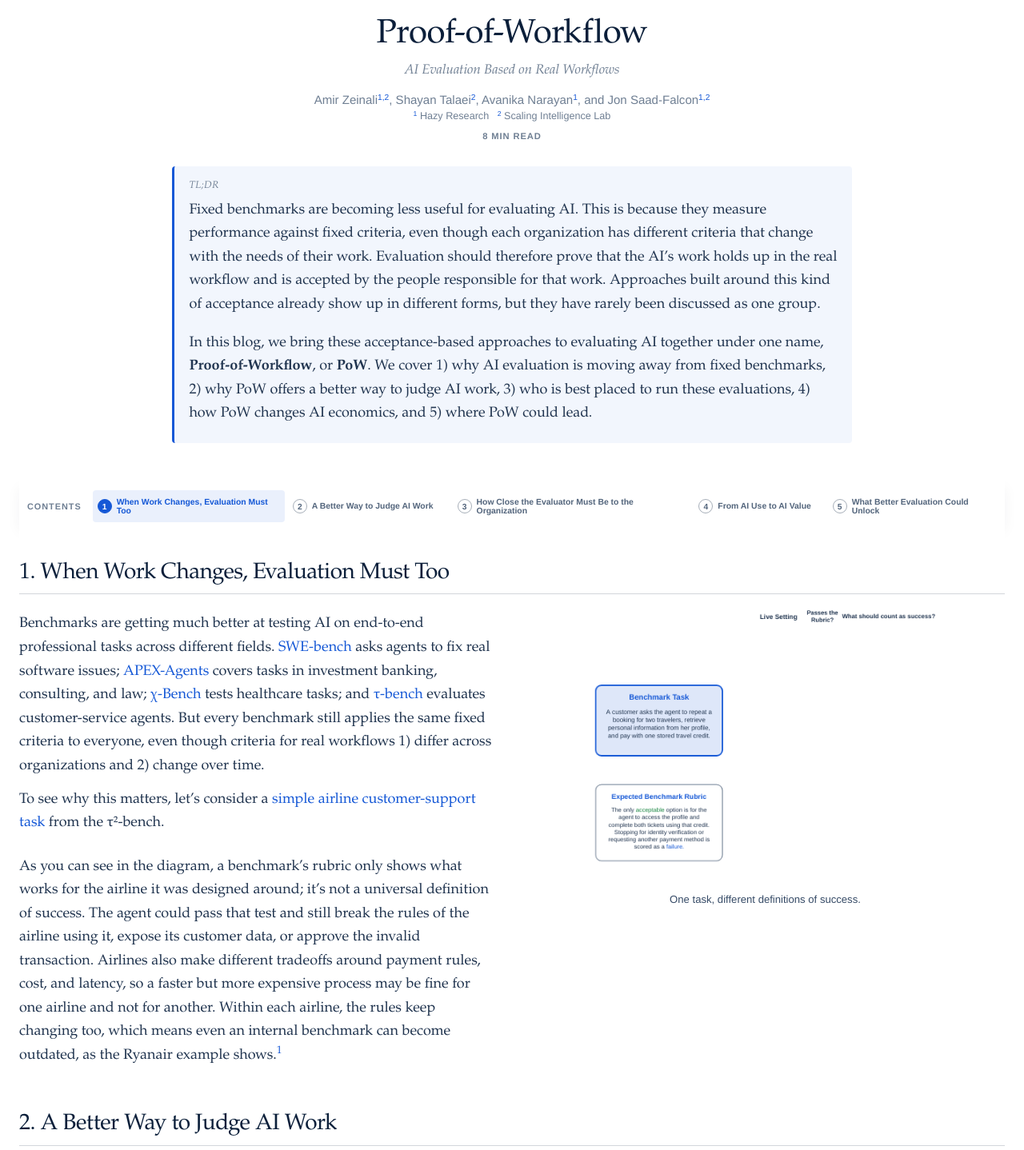
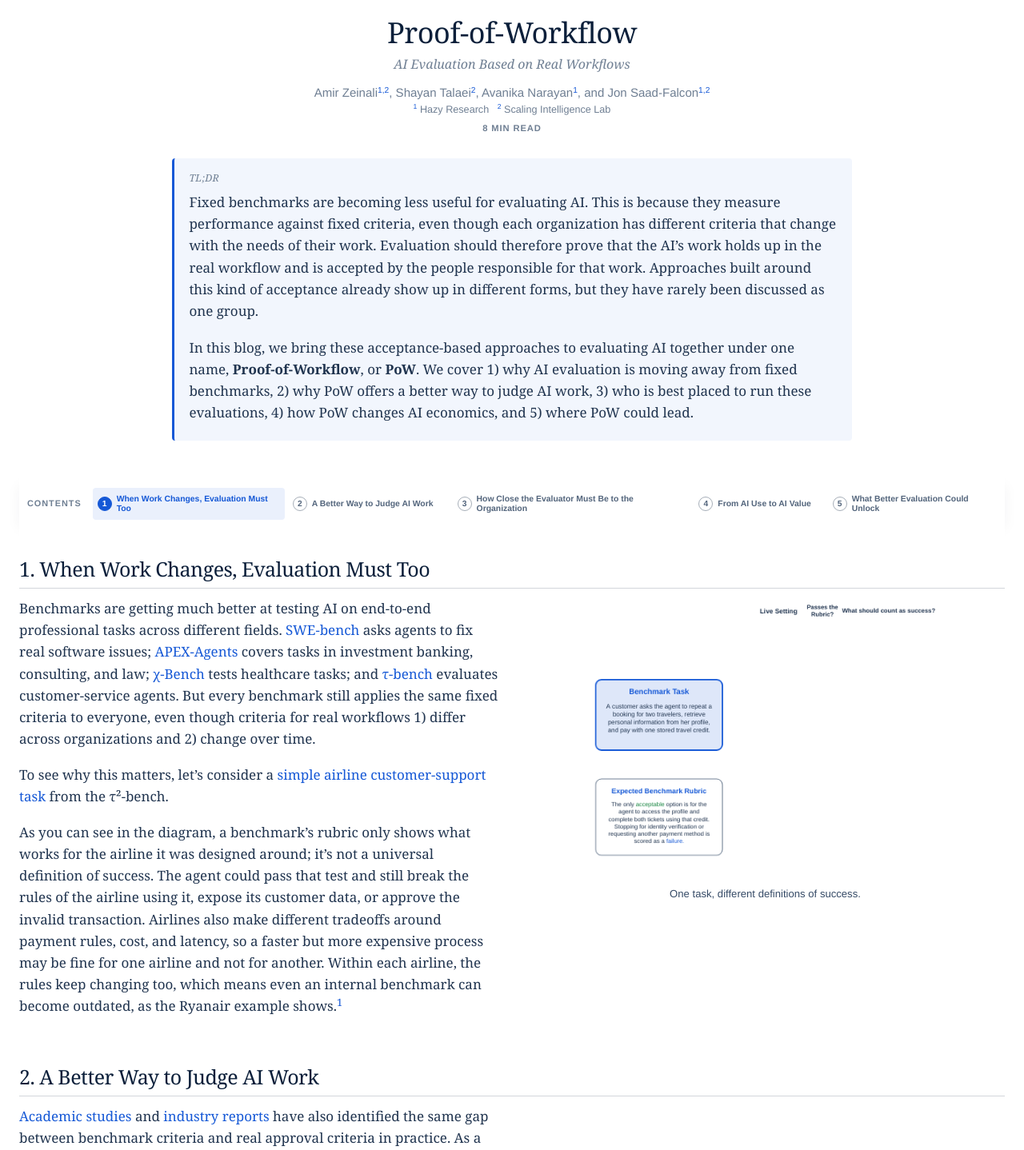
Before and after one commit to amirzeinali/Proof-of-Workflow, a Next.js app: page / in a window 1280 px wide. Shown: the top 1438 px of the page at 80% size. Built offline with nearby package versions, Linux system fonts and the light colour scheme.

Commit message:
Refine sticky spacing and article typography

```diff
--- a/app/globals.css
+++ b/app/globals.css
@@ -9,6 +9,7 @@
   --doc-muted: #6f7f93;
   --contents-top-air: 36px;
   --contents-bottom-air: 28px;
+  --contents-stuck-bottom-air: 8px;
   --sticky-top: 106px;
 }
 
@@ -27,9 +28,9 @@ body {
   background:
     radial-gradient(circle at 50% -18%, rgba(21, 88, 214, 0.075), transparent 38rem),
     var(--doc-bg);
-  font-family: Palatino, "URW Palladio L", Georgia, serif;
-  font-size: 18px;
-  line-height: 1.64;
+  font-family: "Iowan Old Style", "Iowan Old Style BT", Georgia, serif;
+  font-size: 17px;
+  line-height: 1.6;
   text-rendering: optimizeLegibility;
 }
 
@@ -76,13 +77,13 @@ h2 {
 
 h1 {
   margin: 0 0 0.15em;
-  font-size: clamp(2.25rem, 4vw, 42px);
+  font-size: clamp(2rem, 3.4vw, 36px);
 }
 
 .post-subtitle {
   margin: 0.4rem 0 0;
   color: var(--doc-muted);
-  font-size: 1.05rem;
+  font-size: 1rem;
   font-style: italic;
 }
 
@@ -184,6 +185,11 @@ h1 {
   height: var(--contents-bottom-air);
 }
 
+.contents-table.is-stuck::after {
+  bottom: calc(var(--contents-stuck-bottom-air) * -1);
+  height: var(--contents-stuck-bottom-air);
+}
+
 .contents-title {
   color: var(--doc-muted);
   font-size: 0.68rem;
@@ -261,7 +267,7 @@ h1 {
   padding: 0.42rem 0 0.58rem;
   border-bottom: 1px solid rgba(11, 31, 58, 0.18);
   background: transparent;
-  font-size: 28px;
+  font-size: 25px;
   scroll-margin-top: calc(var(--contents-top-air) + 54px + var(--contents-bottom-air) + 16px);
 }
 
@@ -375,7 +381,7 @@ h1 {
 }
 
 .scroll-section p {
-  margin: 0.78rem 0;
+  margin: 0 0 1.1rem;
 }
 
 .case-heading {
@@ -588,7 +594,7 @@ blockquote {
     margin-top: 1.8rem;
     background: transparent;
     backdrop-filter: none;
-    font-size: 25px;
+    font-size: 23px;
   }
 
   .section-inner {
@@ -690,12 +696,8 @@ blockquote {
 }
 
 @media (max-width: 520px) {
-  body {
-    font-size: 17px;
-  }
-
   h1 {
-    font-size: 2.1rem;
+    font-size: 2rem;
   }
 
   .post-subtitle {
--- a/app/page.tsx
+++ b/app/page.tsx
@@ -1548,8 +1548,11 @@ function ScrollDiagram({
       if (event.deltaY > 0 && empty && !triggerReady) return;
       const heading = section.closest<HTMLElement>(".act-group")?.querySelector<HTMLElement>(".act-heading");
       const contentsBar = document.querySelector<HTMLElement>(".contents-table");
+      const bottomAirProperty = contentsBar?.classList.contains("is-stuck")
+        ? "--contents-stuck-bottom-air"
+        : "--contents-bottom-air";
       const bottomAir = Number.parseFloat(
-        window.getComputedStyle(document.documentElement).getPropertyValue("--contents-bottom-air"),
+        window.getComputedStyle(document.documentElement).getPropertyValue(bottomAirProperty),
       ) || 0;
       const titleClearance = (contentsBar?.getBoundingClientRect().bottom ?? 54) + bottomAir;
       const titleHasScrolledAway = !heading || heading.getBoundingClientRect().bottom <= titleClearance;
@@ -1624,9 +1627,11 @@ const contents = [
 
 function SectionTable() {
   const [activeId, setActiveId] = useState(contents[0].id);
+  const tableRef = useRef<HTMLElement>(null);
 
   useEffect(() => {
     let frame = 0;
+    const table = tableRef.current;
     const update = () => {
       frame = 0;
       const marker = Math.min(180, window.innerHeight * 0.28);
@@ -1636,6 +1641,12 @@ function SectionTable() {
         if (heading && heading.getBoundingClientRect().top <= marker) current = id;
       });
       setActiveId(current);
+      if (table) {
+        const topAir = Number.parseFloat(
+          window.getComputedStyle(document.documentElement).getPropertyValue("--contents-top-air"),
+        ) || 0;
+        table.classList.toggle("is-stuck", window.scrollY > 0 && table.getBoundingClientRect().top <= topAir + 1);
+      }
     };
     const requestUpdate = () => {
       if (!frame) frame = window.requestAnimationFrame(update);
@@ -1645,13 +1656,14 @@ function SectionTable() {
     window.addEventListener("resize", requestUpdate);
     return () => {
       if (frame) window.cancelAnimationFrame(frame);
+      table?.classList.remove("is-stuck");
       window.removeEventListener("scroll", requestUpdate);
       window.removeEventListener("resize", requestUpdate);
     };
   }, []);
 
   return (
-    <nav className="contents-table" aria-label="Table of contents">
+    <nav className="contents-table" aria-label="Table of contents" ref={tableRef}>
       <span className="contents-title">Contents</span>
       <ol>
         {contents.map((item) => (
```
